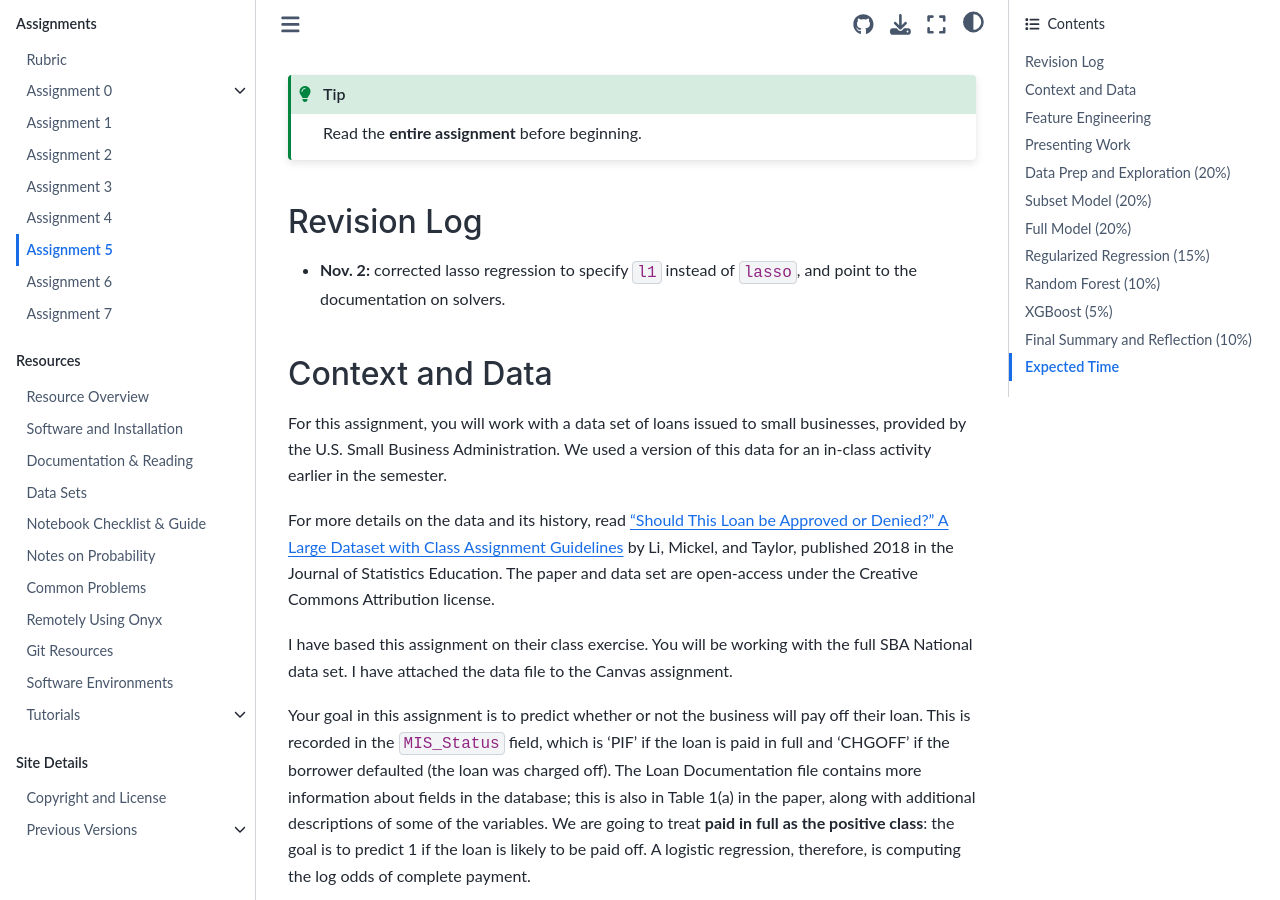
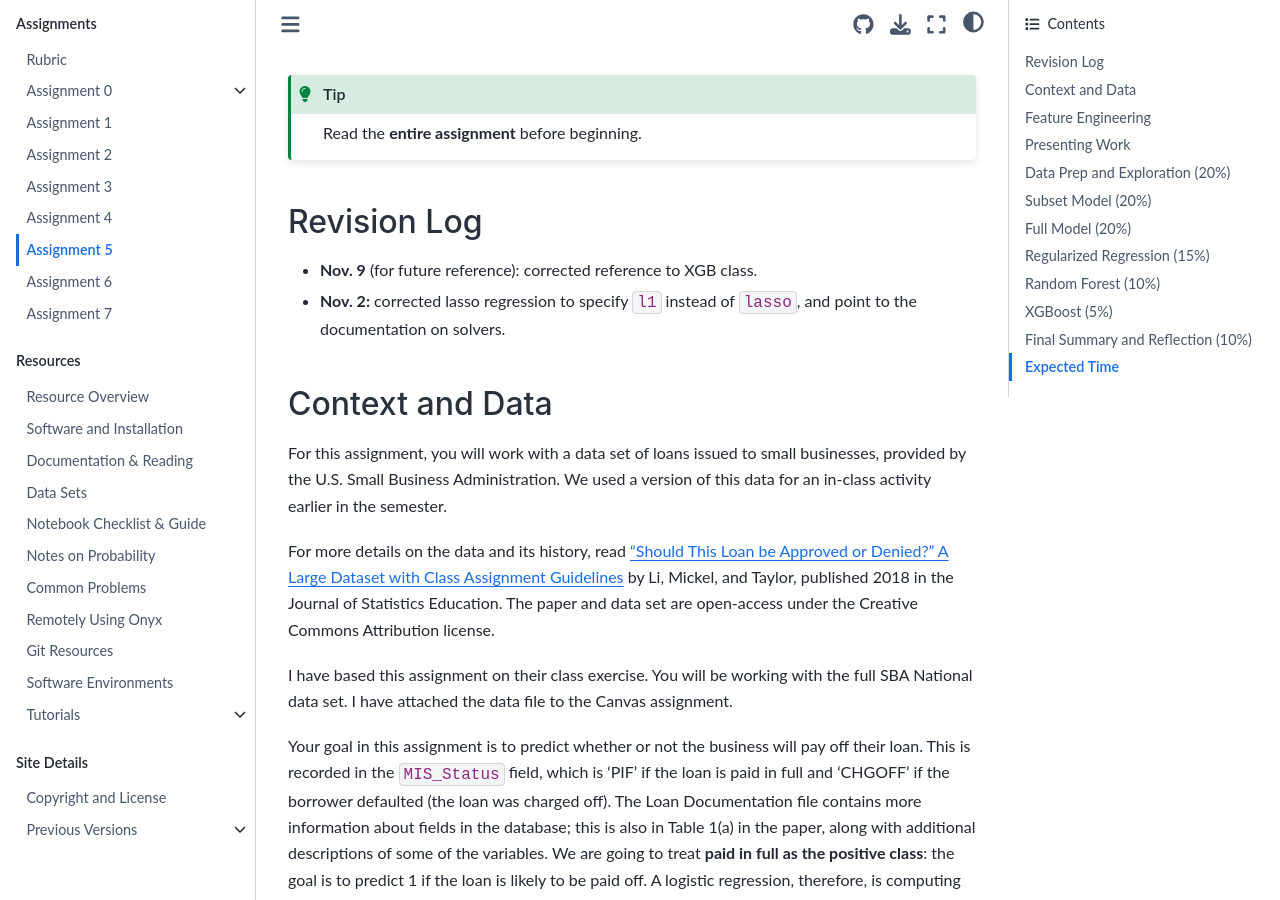
Before and after one commit to mdekstrand/cs533-web, a Jupyter Book: the page built from assignments/A5/index.md, in a window 1280 px wide and 900 px high, scrolled down 382 px. Built offline with Jupyter Book 1.0.4 settings and Sphinx 7.4.7 and the Sphinx Book theme 1.1.4, drawn with Linux system fonts in a browser that asks for light colours; pages that are not in the unit, such as notebooks, are missing from menus; cross-references to code outside the pages are shown as plain code; a style sheet for code colours, icons or effects is not loaded; some of the changed lines change nothing that is shown; some of the changed text lies outside the part shown.

Commit message:
A5 cleanup

```diff
--- a/assignments/A5/index.md
+++ b/assignments/A5/index.md
@@ -19,6 +19,7 @@
 
 ## Revision Log
 
+- **Nov. 9** (for future reference): corrected reference to XGB class.
 - **Nov. 2:** corrected lasso regression to specify `l1` instead of `lasso`, and
   point to the documentation on solvers.
 
@@ -177,7 +178,7 @@
 
 Finally, try an [XGBoost][] classifier.  It is similar to a random forest, but
 it uses a different mechanism for building its decision trees.  The
-{py:class}`xgboost.XGBRegressor` class provides an implementation of XGBoost
+{py:class}`xgboost.XGBClassifier` class provides an implementation of XGBoost
 that works exactly like a SciKit-Learn model.  You will first need to install
 the `py-xgboost` package from Conda or the `xgboost` package with `pip`.
 
```
